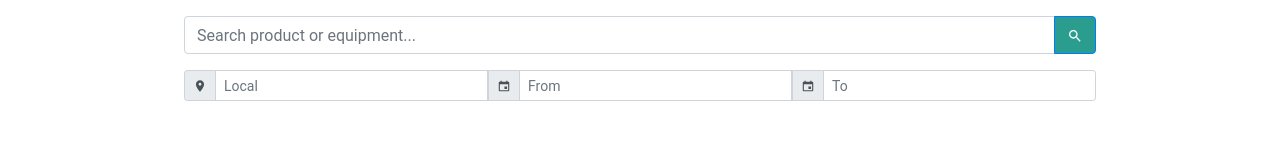
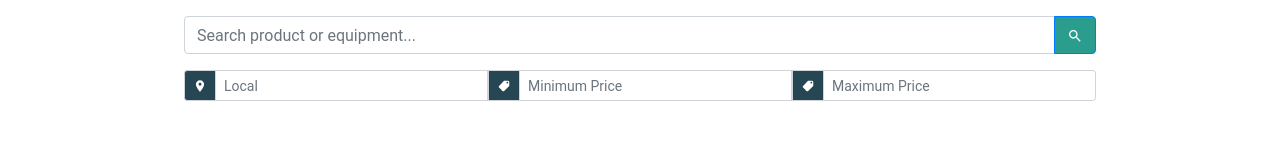
Before and after one commit to renti-software/frontend-web, a React (Create React App) app in the folder renti/: page / in a window 1280 px wide. Shown: the part 205-365 px from the top of the page. Built offline with nearby package versions, Linux system fonts and the light colour scheme.

Commit message:
Finished parameter filtering

```diff
--- a/renti/src/Marketplace.js
+++ b/renti/src/Marketplace.js
@@ -17,7 +17,7 @@ import Link from '@material-ui/core/Link';
 import InputGroup from "react-bootstrap/InputGroup";
 import FormControl from "react-bootstrap/FormControl";
 import {MdPhone, MdPlace, MdSearch} from "react-icons/md";
-import {IoMdCalendar} from 'react-icons/io';
+import {IoMdCalendar, IoMdPricetag} from 'react-icons/io';
 import Row from "react-bootstrap/Row";
 
 function Copyright() {
@@ -145,27 +145,27 @@ export default function Marketplace() {
               </InputGroup>
             </div>
             <InputGroup className="mb-3" size="sm">
-              <InputGroup.Prepend>
-                <InputGroup.Text>
-                  <MdPlace/>
+              <InputGroup.Prepend >
+                <InputGroup.Text style={{backgroundColor:colors.secondary}}>
+                  <MdPlace style={{color:'white'}} />
                 </InputGroup.Text>
               </InputGroup.Prepend>
               <FormControl
                 placeholder="Local"/>
               <InputGroup.Prepend>
-                <InputGroup.Text>
-                  <IoMdCalendar/>
+                <InputGroup.Text style={{backgroundColor:colors.secondary}}>
+                  <IoMdPricetag style={{color:'white'}}/>
                 </InputGroup.Text>
               </InputGroup.Prepend>
               <FormControl
-                placeholder="From"/>
+                placeholder="Minimum Price"/>
               <InputGroup.Prepend>
-                <InputGroup.Text>
-                  <IoMdCalendar/>
+                <InputGroup.Text style={{backgroundColor:colors.secondary}}>
+                  <IoMdPricetag style={{color:'white'}}/>
                 </InputGroup.Text>
               </InputGroup.Prepend>
               <FormControl
-                placeholder="To"/>
+                placeholder="Maximum Price"/>
 
             </InputGroup>
           </Container>
```
